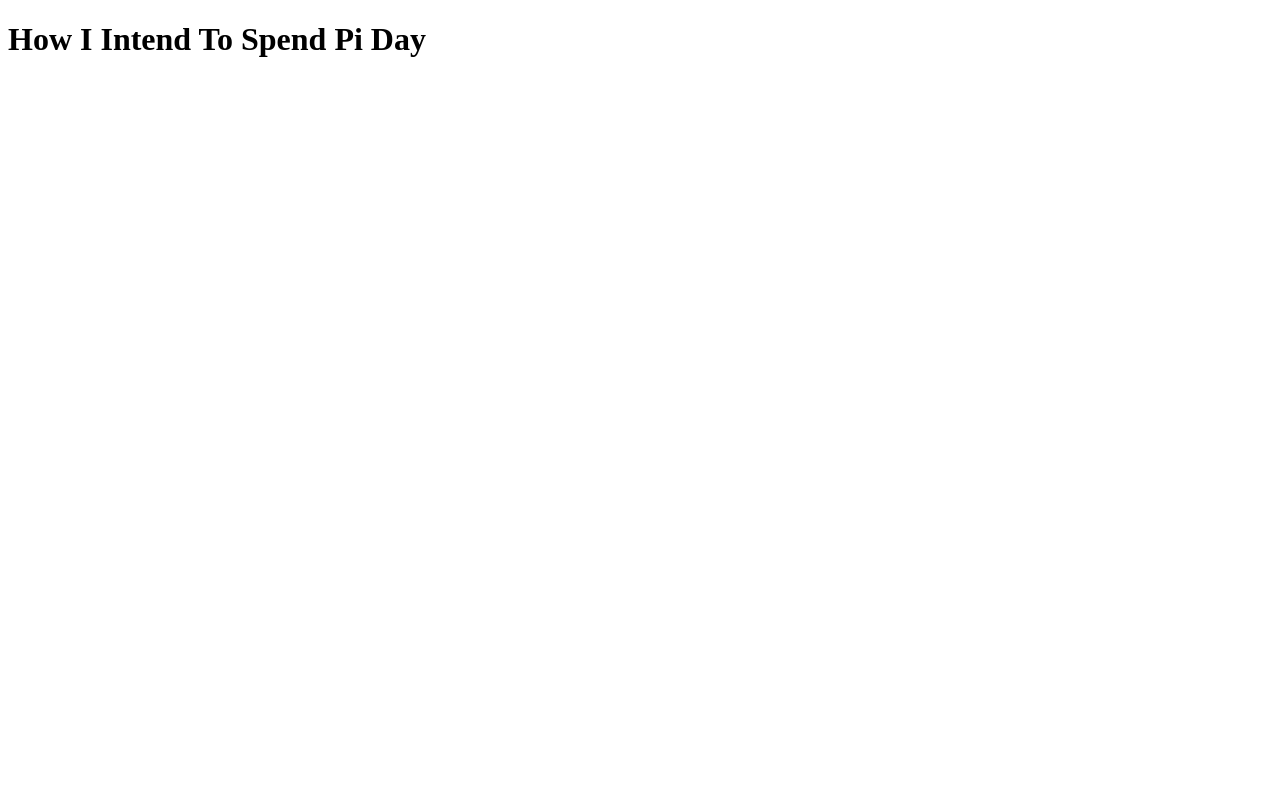
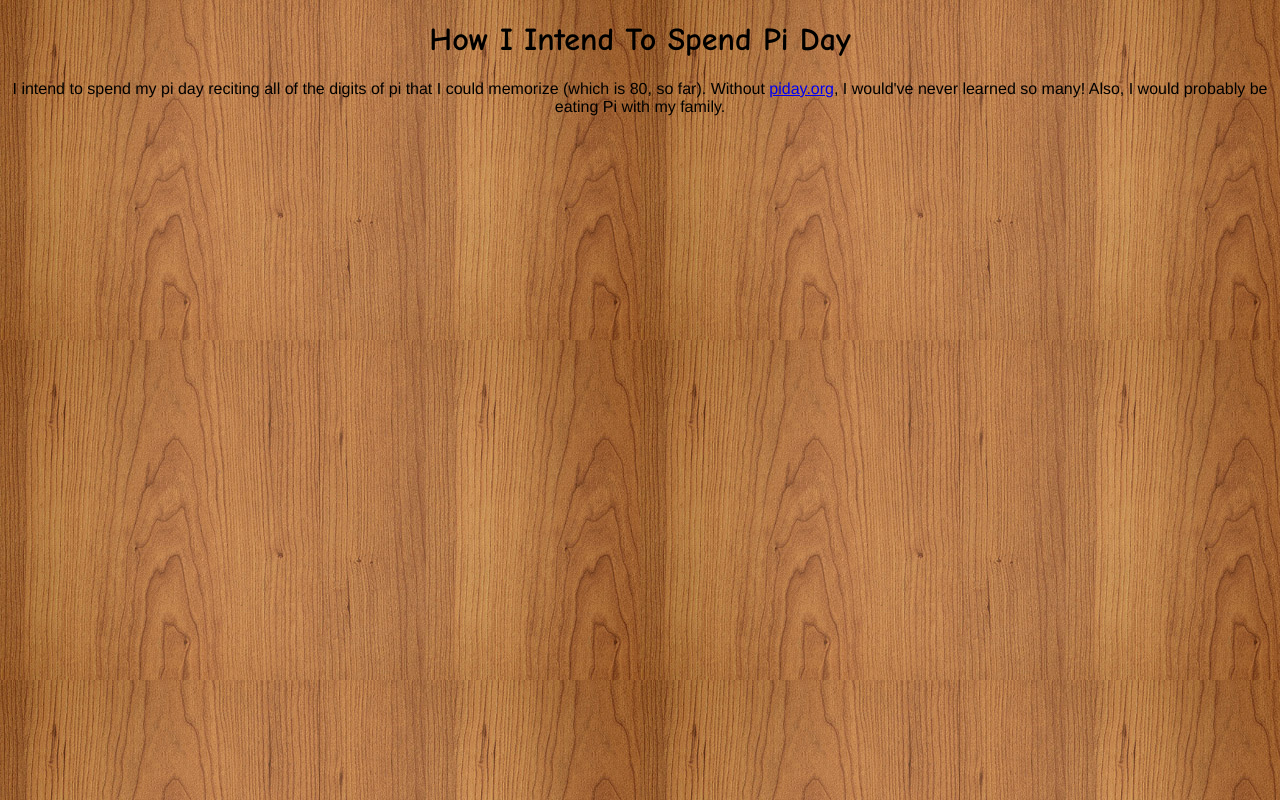
Before and after one commit to Seedname101/blog, a plain HTML site: page index.html in a window 1280 px wide. Drawn offline with Linux system fonts and the light colour scheme.

Commit message:
Update index.html

```diff
--- a/index.html
+++ b/index.html
@@ -4,17 +4,22 @@
     <title>PI Day Blog Post</title>
     <style>
      body{
-      background-image: url("https://seedname101.github.io/
+      background-image: url("https://seedname101.github.io/blog/IMG_1554.JPG/");
       }
     h1{
-      color:red;
+      color:black;
       text-align: center;
-      font-family: Comic Sans ms;
+      font-family: comic sans ms;
+      }
+      p{
+      color:black;
+      text-align: center;
+       font-family: Helvetica;
       }
     </style>
   </head>
   <body>
     <h1>How I Intend To Spend Pi Day</h1>
-
+    <p>I intend to spend my pi day reciting all of the digits of pi that I could memorize (which is 80, so far). Without <a href = "https://www.piday.org">piday.org</a>, I would've never learned so many! Also, I would probably be eating Pi with my family. </p>
   </body>
 </html>
```
